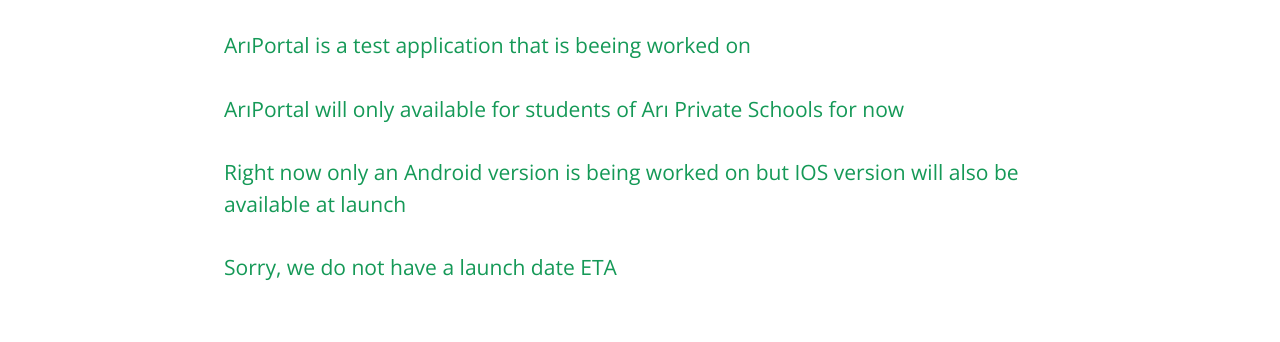
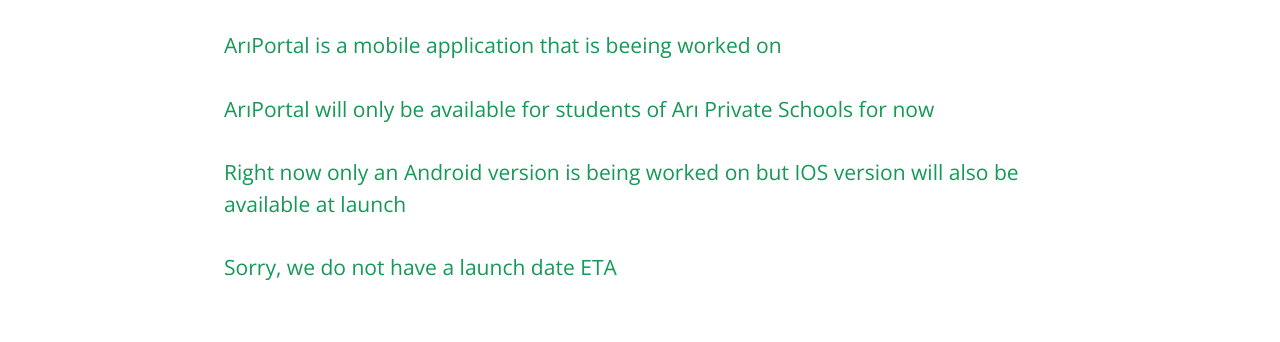
Before and after one commit to BeeDevelope/BeeDevelope-Page, a plain HTML site: page index.html in a window 1280 px wide. Shown: the part 458-800 px from the top of the page. Drawn offline with nearby package versions, Linux system fonts and the light colour scheme.

Commit message:
Update index.html

```diff
--- a/index.html
+++ b/index.html
@@ -2,7 +2,7 @@
 <html lang="en-US">
 <head>
 <meta charset="UTF-8"> <!-- do not change this-->
-<title>Arı Portal | BeeDevelope</title>
+<title>ArıPortal | BeeDevelope</title>
 <meta name="generator" content="Jekyll v3.9.0" />
 <meta property="og:title" content="Arı Portal" />
 <meta property="og:locale" content="en_US" />
@@ -39,8 +39,8 @@
 <!-- CSS END -->
 <main id="content" class="main-content" role="main">
 <h2 id="ArıPortal">ArıPortal</h2>
-<h3>ArıPortal is a test application that is beeing worked on</h3>
-<h3>ArıPortal will only available for students of Arı Private Schools for now</h3>
+<h3>ArıPortal is a mobile application that is beeing worked on</h3>
+<h3>ArıPortal will only be available for students of Arı Private Schools for now</h3>
 <h3>Right now only an Android version is being worked on but IOS version will also be available at launch</h3>
 <h3>Sorry, we do not have a launch date ETA</h3>
 <br>
```
